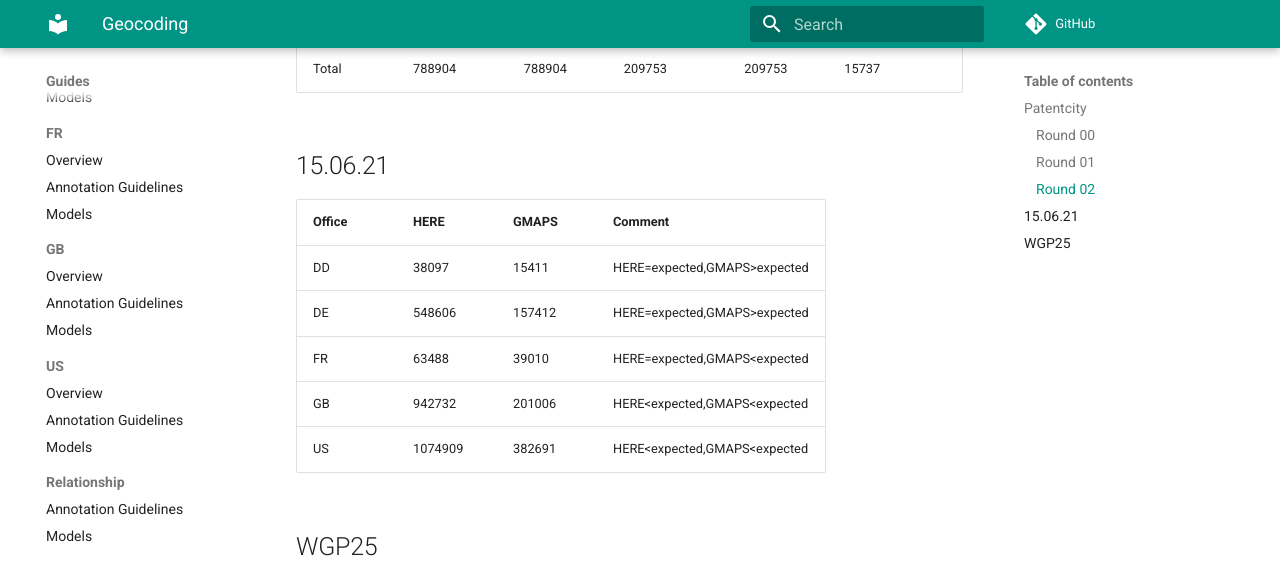
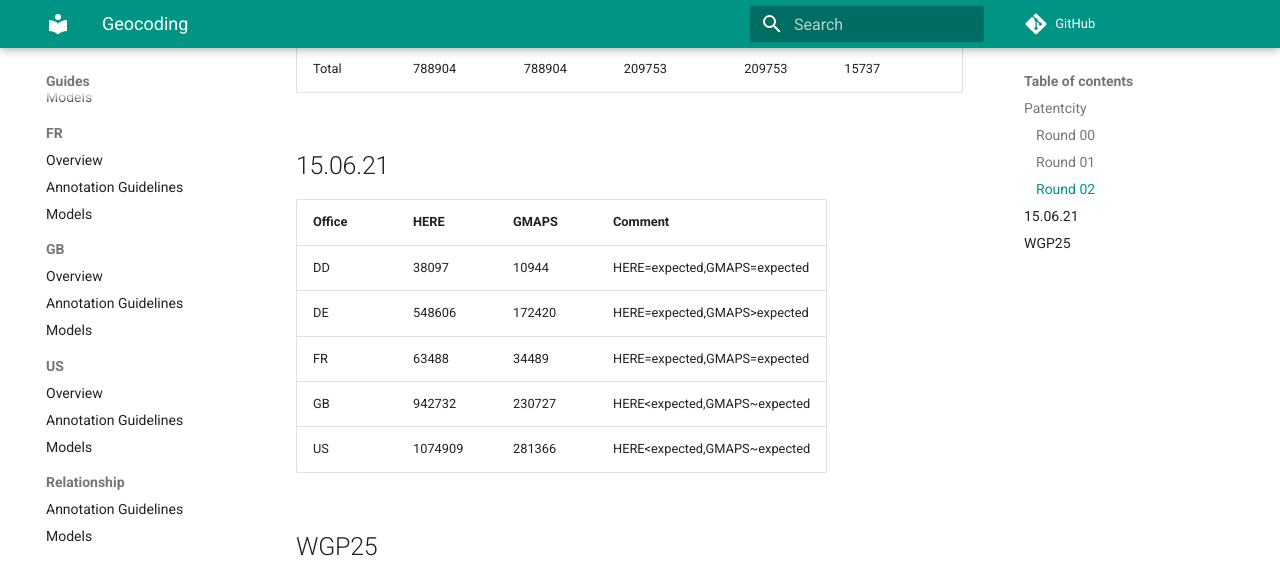
Before and after one commit to cverluise/patentcity, an MkDocs documentation site: the page built from docs/XX_GEOC_REPORT.md, in a window 1280 px wide and 900 px high, scrolled down 1744 px. Shown: the top 562 px of the window. Built offline with MkDocs 1.6.1 and Material for MkDocs 9.7.7, drawn with Linux system fonts in a browser that asks for light colours; comment, search, counter and statistics services are not loaded.

Commit message:
:memo: update figures

```diff
--- a/docs/XX_GEOC_REPORT.md
+++ b/docs/XX_GEOC_REPORT.md
@@ -48,11 +48,11 @@ Total   |788904 |788904 |209753 |209753 |15737
 
 Office | HERE | GMAPS| Comment
 ---|---|---|---
-DD  |38097  | 15411 |HERE=expected,GMAPS>expected
-DE  |548606 | 157412|HERE=expected,GMAPS>expected
-FR  |63488  | 39010 |HERE=expected,GMAPS<expected
-GB  |942732 | 201006|HERE<expected,GMAPS<expected
-US  |1074909| 382691|HERE<expected,GMAPS<expected
+DD  |38097  | 10944 |HERE=expected,GMAPS=expected
+DE  |548606 | 172420|HERE=expected,GMAPS>expected
+FR  |63488  | 34489 |HERE=expected,GMAPS=expected
+GB  |942732 | 230727|HERE<expected,GMAPS~expected
+US  |1074909| 281366|HERE<expected,GMAPS~expected
 
 ## WGP25
 
```
